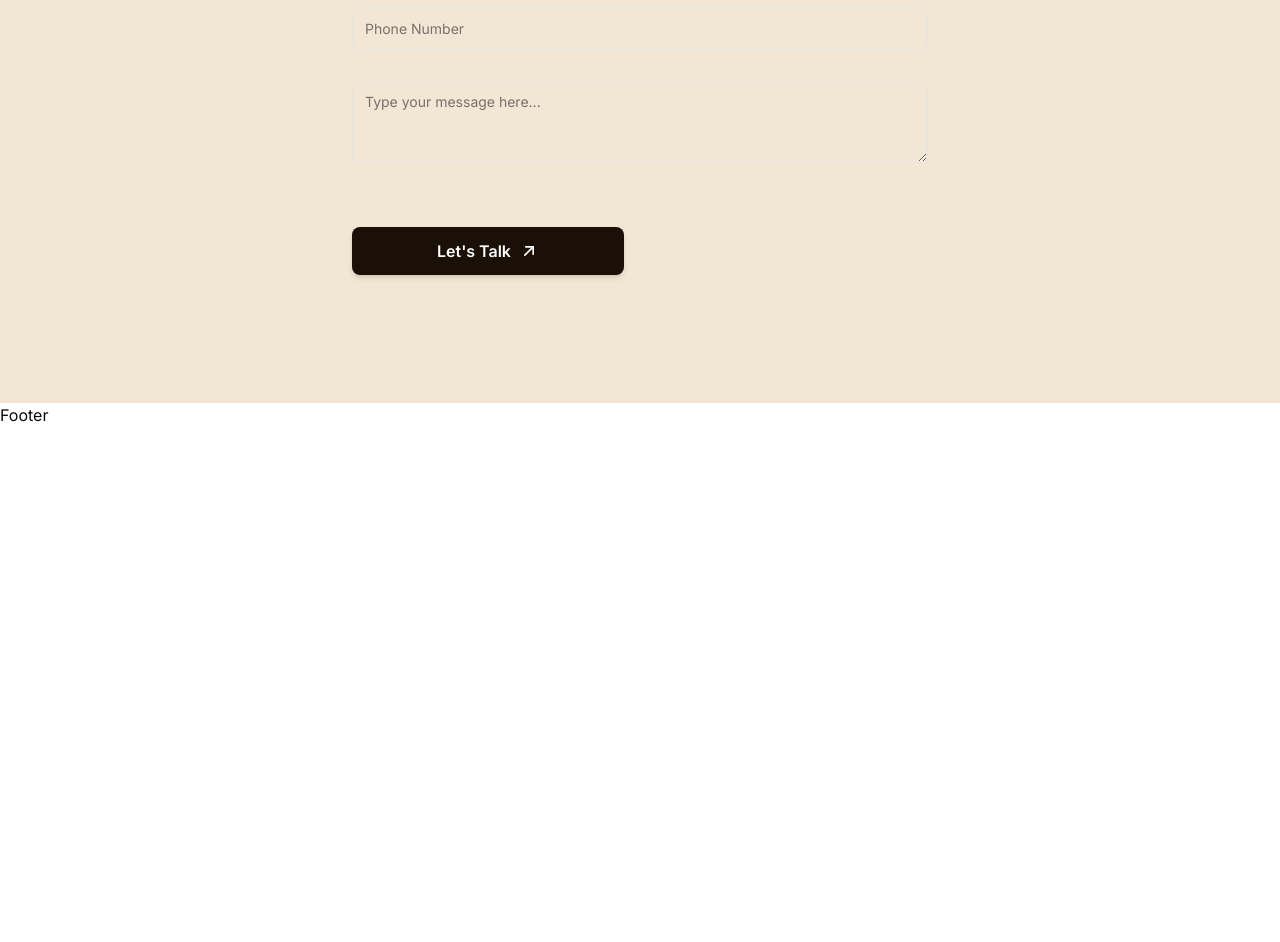
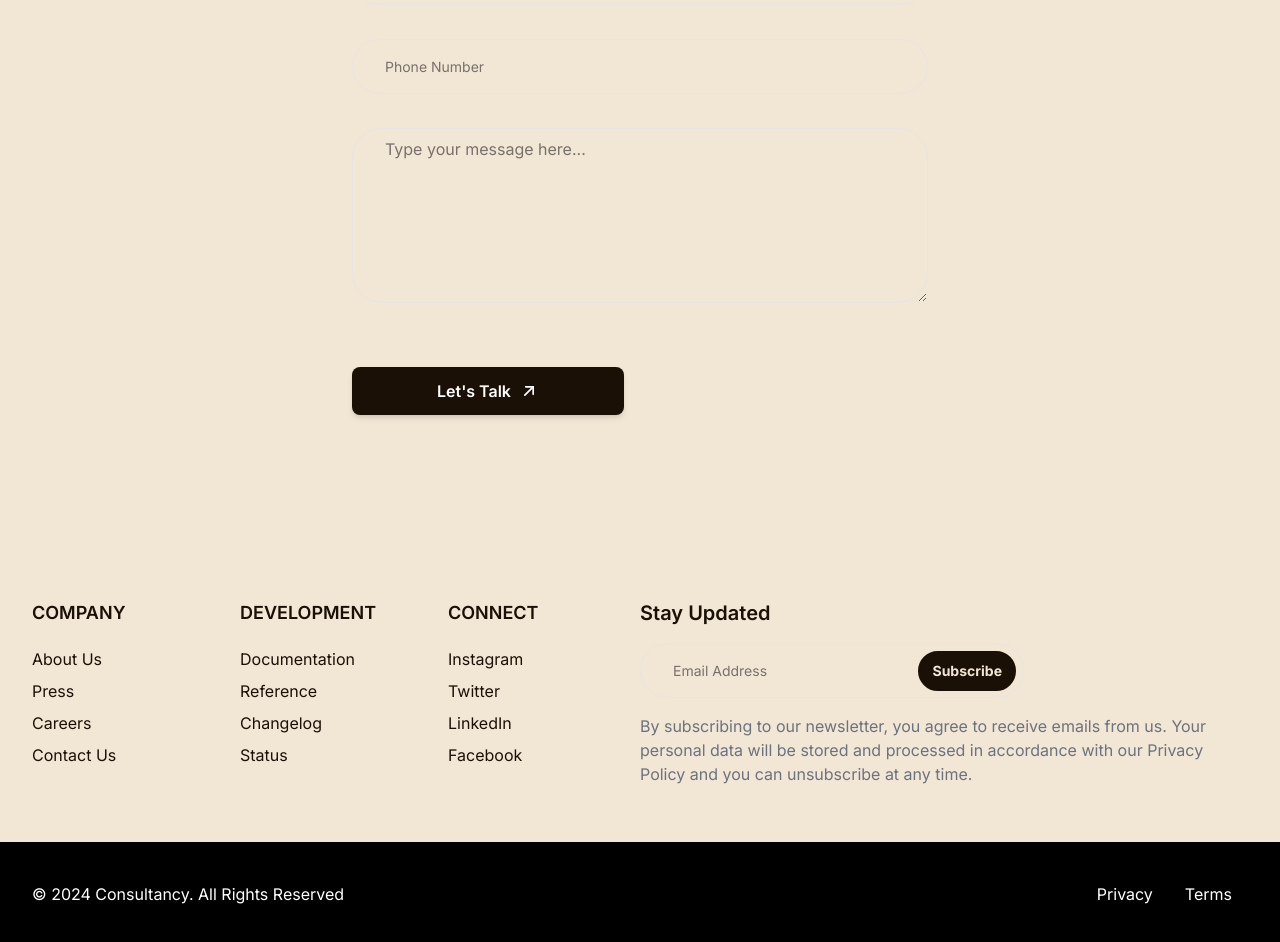
Before and after one commit to mkeloo/consultancy-eng-des, a Next.js app: page /contact in a window 1280 px wide. Shown: the part 520-1462 px from the top of the page. Before the commit the page ends 947 px from the top, so only its background shows below. Built offline with nearby package versions, Linux system fonts and the light colour scheme.

Commit message:
done with footer too.

```diff
--- a/components/Footer.jsx
+++ b/components/Footer.jsx
@@ -1,4 +1,104 @@
-const Footer = () => {
-  return <div>Footer</div>;
-};
-export default Footer;
+'use client';
+import React from 'react';
+import Link from 'next/link';
+import { Input } from './ui/input';
+
+export default function Footer() {
+  return (
+    <div className="bg-[#F2E6D4] dark:bg-[#1A1006] text-[#1A1006] dark:text-[#F2E6D4]">
+      <div className="container lg:grid lg:grid-cols-2 py-14">
+        <div className="grid gap-4 pb-4 text-left lg:pb-0 lg:grid-cols-3">
+          <div>
+            <h2 className="pb-4  text-lg font-semibold uppercase">Company</h2>
+            <div className="flex flex-col">
+              <Link href="/" className="py-1 hover:underline">
+                About Us
+              </Link>
+              <Link href="/" className="py-1 hover:underline">
+                Press
+              </Link>
+              <Link href="/" className="py-1 hover:underline">
+                Careers
+              </Link>
+              <Link href="/" className="py-1 hover:underline">
+                Contact Us
+              </Link>
+            </div>
+          </div>
+
+          <div>
+            <h2 className="pb-4  text-lg font-semibold uppercase">
+              Development
+            </h2>
+            <div className="flex flex-col">
+              <Link href="/" className="py-1 hover:underline">
+                Documentation
+              </Link>
+              <Link href="/" className="py-1 hover:underline">
+                Reference
+              </Link>
+              <Link href="/" className="py-1 hover:underline">
+                Changelog
+              </Link>
+              <Link href="/" className="py-1 hover:underline">
+                Status
+              </Link>
+            </div>
+          </div>
+
+          <div>
+            <h2 className="pb-4  text-lg font-semibold uppercase">Connect</h2>
+            <div className="flex flex-col">
+              <Link href="/" className="py-1 hover:underline">
+                Instagram
+              </Link>
+              <Link href="/" className="py-1 hover:underline">
+                Twitter
+              </Link>
+              <Link href="/" className="py-1 hover:underline">
+                LinkedIn
+              </Link>
+              <Link href="/" className="py-1 hover:underline">
+                Facebook
+              </Link>
+            </div>
+          </div>
+        </div>
+
+        <div>
+          <p className="pb-4 text-xl font-semibold">Stay Updated</p>
+          <div className="relative lg:max-w-sm">
+            <Input type="name" id="first name" placeholder="Email Address" />
+            <button className="absolute dark:bg-[#F2E6D4] bg-[#1A1006] dark:text-[#1A1006] text-[#F2E6D4] border-2 font-bold rounded-full h-10 px-3 text-sm top-2 right-2 border-[#1A1006] hover:border-2 hover:border-yellow-500 hover:dark:bg-yellow-500 hover:bg-yellow-500 hover:text-black hover:scale-105 transition-all duration-200">
+              Subscribe
+            </button>
+          </div>
+          <p className="pt-4 text-gray-500">
+            By subscribing to our newsletter, you agree to receive emails from
+            us. Your personal data will be stored and processed in accordance
+            with our Privacy Policy and you can unsubscribe at any time.
+          </p>
+        </div>
+      </div>
+
+      {/* Copyright */}
+      <div className="py-10 bg-black dark:bg-primary">
+        <div className="container text-white text-center lg:justify-between lg:flex">
+          <div className="pb-4 lg:pb-0">
+            <p>
+              &copy; {new Date().getFullYear()} Consultancy. All Rights Reserved{' '}
+            </p>
+          </div>
+          <div>
+            <Link href="/" className="p-4 hover:underline">
+              Privacy
+            </Link>
+            <Link href="/" className="p-4 hover:underline">
+              Terms
+            </Link>
+          </div>
+        </div>
+      </div>
+    </div>
+  );
+}
--- a/components/ui/input.jsx
+++ b/components/ui/input.jsx
@@ -1,19 +1,20 @@
-import * as React from "react"
+import * as React from 'react';
 
-import { cn } from "@/lib/utils"
+import { cn } from '@/lib/utils';
 
 const Input = React.forwardRef(({ className, type, ...props }, ref) => {
   return (
-    (<input
+    <input
       type={type}
       className={cn(
-        "flex h-10 w-full rounded-md border border-input bg-background px-3 py-2 text-sm ring-offset-background file:border-0 file:bg-transparent file:text-sm file:font-medium placeholder:text-muted-foreground focus-visible:outline-none focus-visible:ring-2 focus-visible:ring-ring focus-visible:ring-offset-2 disabled:cursor-not-allowed disabled:opacity-50",
+        'flex h-[55px] w-full rounded-full border border-input bg-background px-8 py-2 text-sm ring-offset-background file:border-0 file:bg-transparent file:text-sm file:font-medium placeholder:text-muted-foreground focus-visible:outline-none focus-visible:ring-2 focus-visible:ring-ring focus-visible:ring-offset-2 disabled:cursor-not-allowed disabled:opacity-50 border-bg-foreground text-muted-foreground placeholder-muted-foreground ',
         className
       )}
       ref={ref}
-      {...props} />)
+      {...props}
+    />
   );
-})
-Input.displayName = "Input"
+});
+Input.displayName = 'Input';
 
-export { Input }
+export { Input };
--- a/components/ui/textarea.jsx
+++ b/components/ui/textarea.jsx
@@ -1,18 +1,19 @@
-import * as React from "react"
+import * as React from 'react';
 
-import { cn } from "@/lib/utils"
+import { cn } from '@/lib/utils';
 
 const Textarea = React.forwardRef(({ className, ...props }, ref) => {
   return (
-    (<textarea
+    <textarea
       className={cn(
-        "flex min-h-[80px] w-full rounded-md border border-input bg-background px-3 py-2 text-sm ring-offset-background placeholder:text-muted-foreground focus-visible:outline-none focus-visible:ring-2 focus-visible:ring-ring focus-visible:ring-offset-2 disabled:cursor-not-allowed disabled:opacity-50",
+        'flex min-h-[175px] w-full rounded-[30px] border bg-background px-8 py-2 text-base ring-offset-background placeholder:text-muted-foreground focus-visible:outline-none focus-visible:ring-2 focus-visible:ring-ring focus-visible:ring-offset-2 disabled:cursor-not-allowed disabled:opacity-50 border-bg-foreground text-muted-foreground placeholder-muted-foreground',
         className
       )}
       ref={ref}
-      {...props} />)
+      {...props}
+    />
   );
-})
-Textarea.displayName = "Textarea"
+});
+Textarea.displayName = 'Textarea';
 
-export { Textarea }
+export { Textarea };
```
